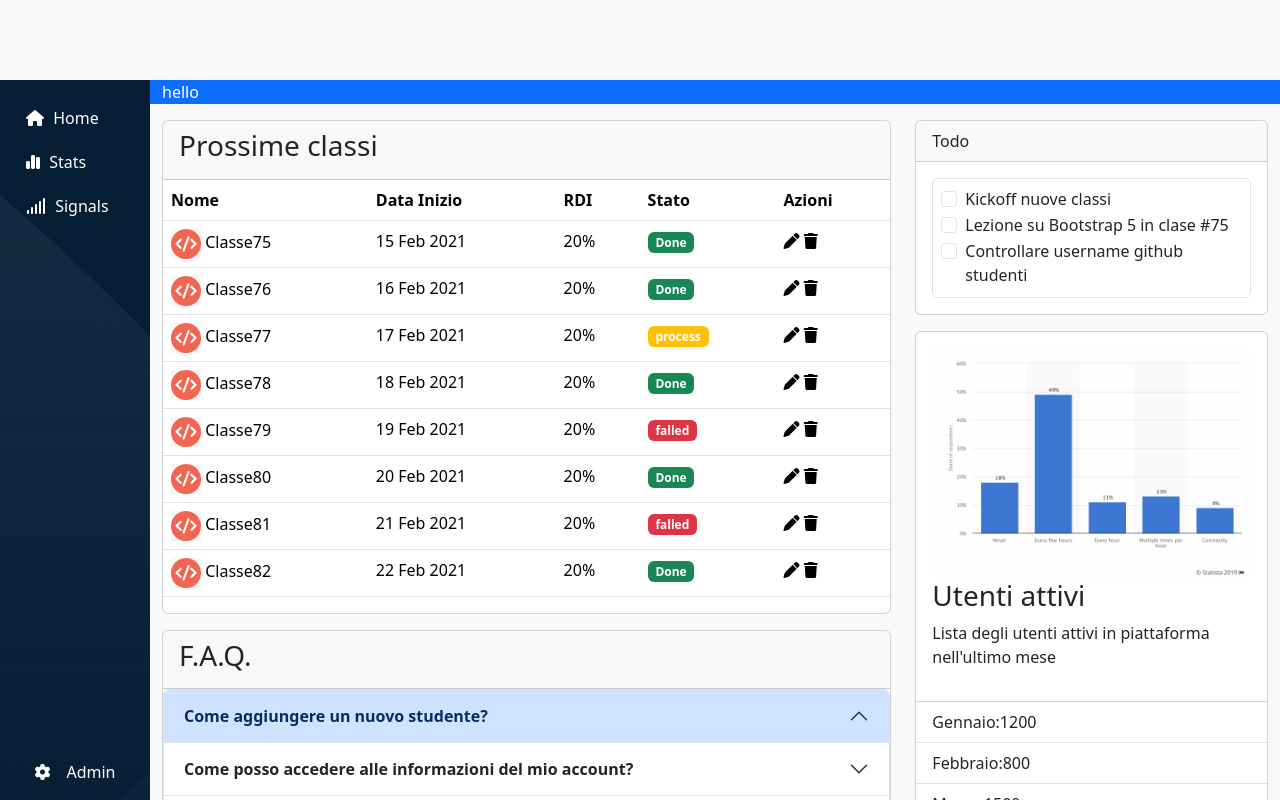
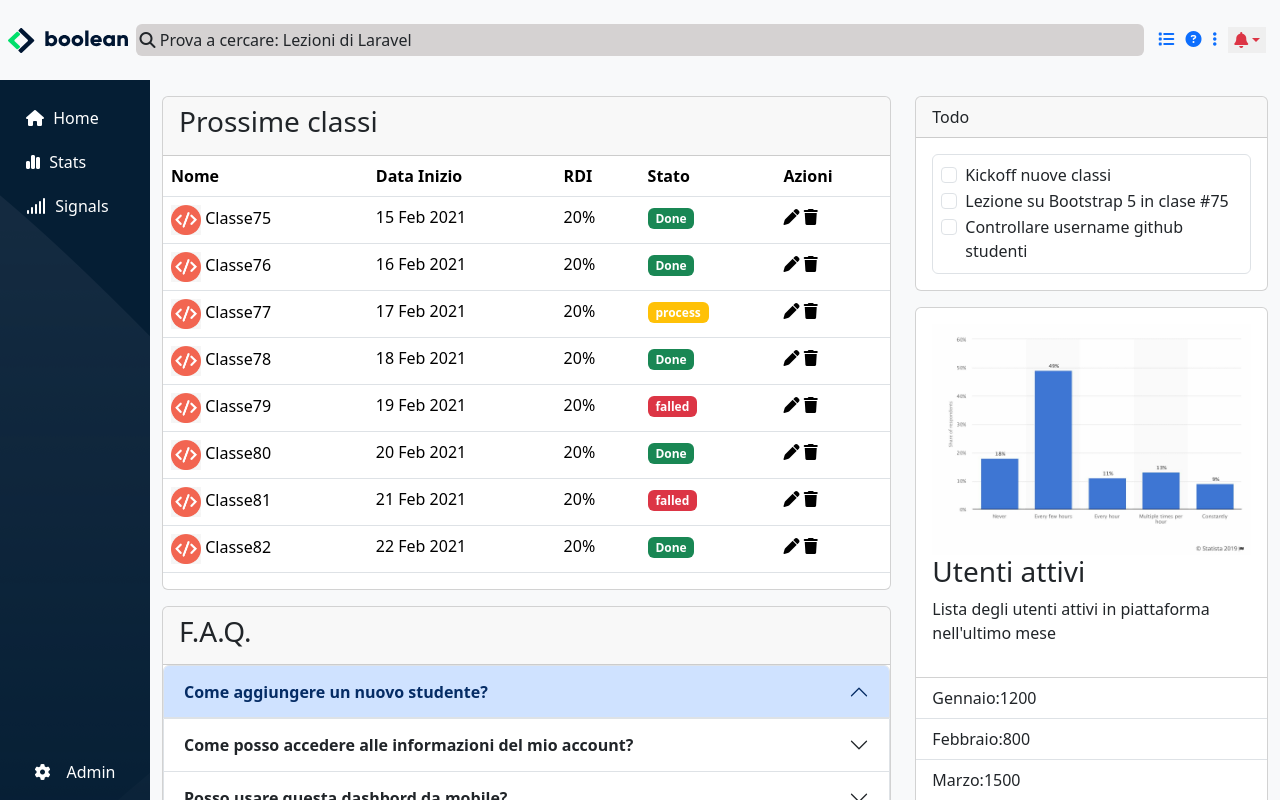
Before and after one commit to JorgeLuix/html-css-bootstrap-dashboard, a plain HTML site: page index.html in a window 1280 px wide. Drawn offline with nearby package versions, Linux system fonts and the light colour scheme.

Commit message:
fixing navbar logo

```diff
--- a/css/style.css
+++ b/css/style.css
@@ -8,6 +8,20 @@
 }
 header {
     height: 80px;
+}
+.jc-logo{
+    width: 150px;
+}
+.jc-logo img{
+    width: 100%;
+}
+.jc-bar {
+    width: 100%;
+
+    background-color: rgb(213, 210, 210);
+}
+.jc-icons{
+    width: 150px;
 }
 #nav_bar {
     height: 100%;
--- a/index.html
+++ b/index.html
@@ -10,10 +10,30 @@
     <title>Dashbord</title>
 </head>
 <body class="bg-body-tertiary">
-    <header class=" fixed-top d-flex align-items-center">
-        <nav class="bg-white ">
+    <header class=" fixed-top d-flex align-items-center justify-content-between p-2">
 
-        </nav>
+            <div class="jc-logo">
+                <img src="img/logo.svg" alt="">
+            </div>
+            <div class="jc-bar mx-2 border border-0 rounded p-1">
+                <i class="fa-solid fa-magnifying-glass"></i>
+                <span>Prova a cercare: Lezioni di Laravel</span>
+            </div>
+            <div class="jc-icons d-flex justify-content-around">
+                <a href=""><i class="fa-solid fa-list"></i></a>
+                <a href=""><i class="fa-solid fa-circle-question"></i></a>
+                <a href=""><i class="fa-solid fa-ellipsis-vertical"></i></a>
+                <div class="dropdown">
+                    <button class="border-0 text-danger dropdown-toggle " type="button" data-bs-toggle="dropdown" aria-expanded="false">
+                    <i class="fa-solid fa-bell"></i></button>
+                    <ul class="dropdown-menu">
+                        <li><a class="dropdown-item" href="#">Action</a></li>
+                        <li><a class="dropdown-item" href="#">Another action</a></li>
+                        <li><a class="dropdown-item" href="#">Something else here</a></li>
+                      </ul>
+                </div>
+            </div>
+
     </header>
     <div class="wrapper d-flex">
         <nav id="nav_bar" class=" d-flex flex-column justify-content-between p-3" >
@@ -50,9 +70,9 @@
             </div>
         </nav>
         <main class="">
-          <div class="aside bg-primary text-white">
+          <div class="aside bg-primary text-white w-100">
             <div class="container-fluid">
-                hello
+
             </div>
           </div>
           <section class="container-fluid">
```
